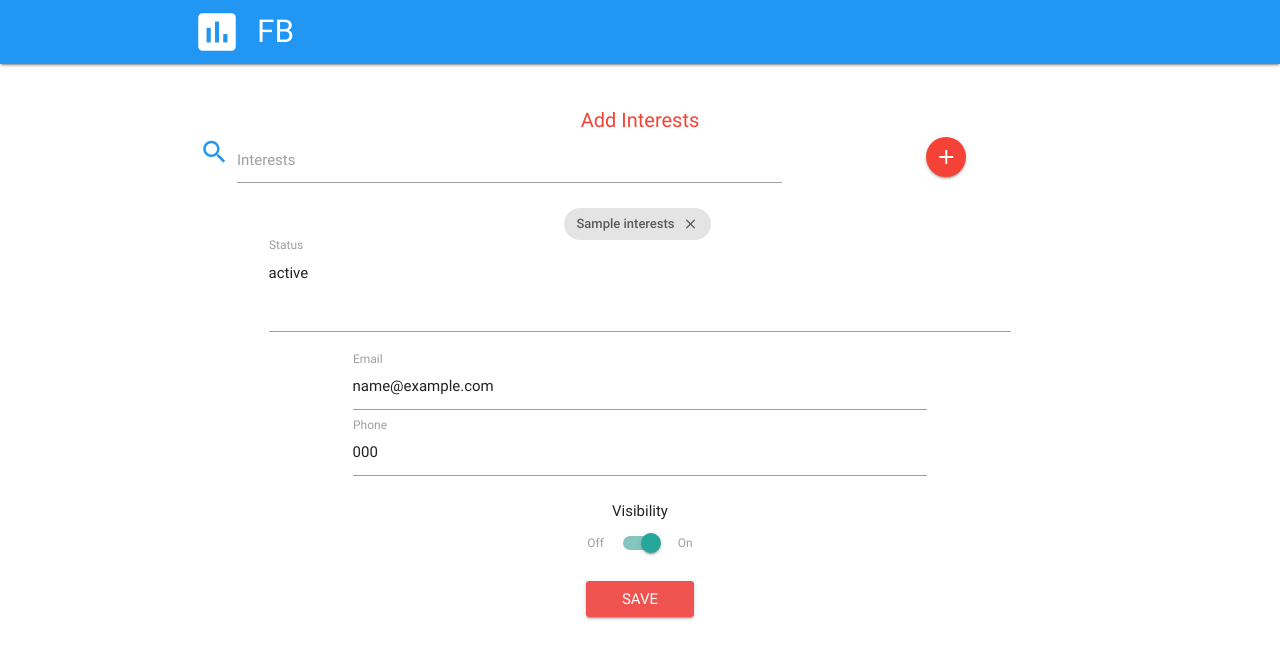
After one commit to vaibhav0000patel/IngeniousHackathon_dotPy, a Flask app: template webview/templates/adduserinfo.html in a window 1280 px wide. The commit adds this page. Shown: the top 659 px of the page. Run offline with Flask 2, Linux system fonts and the light colour scheme; the template is opened without the code that fills it: most values are stand-ins (such as "Sample title", 1, 10 or a date in 2020); some libraries are stand-ins or nearby versions.

Commit message:
Interest based location Webview

```diff
--- a/webview/app.py
+++ b/webview/app.py
@@ -1,4 +1,6 @@
 from flask import Flask,render_template,redirect,url_for,request
+
+import db
 
 app = Flask(__name__)
 
@@ -12,8 +14,8 @@ def addUserInfo(sender_id):
     name = request.args.get('name') if 'name' in request.args else False
 
     if name:
-        user_data = get_userdata(sender_id)
-        interest_data = get_user_interests(sender_id)
+        user_data = db.get_userdata(sender_id)
+        interest_data = db.get_user_interests(sender_id)
         interests=""
         for intdata in interest_data:
             interests += "!#!"+intdata[1]
@@ -23,9 +25,7 @@ def addUserInfo(sender_id):
                     'name' : name,
                     'phone' : user_data[0][8],
                     'email' : user_data[0][3],
-                    'staus' : user_data[0][4],
-                    'lon' : user_data[0][5],
-                    'lat' : user_data[0][6],
+                    'status' : user_data[0][4],
                     'visibility' : user_data[0][7],
                     'interests' : interests
             }
@@ -36,15 +36,12 @@ def addUserInfo(sender_id):
                     'phone' : '',
                     'email' : '',
                     'staus' : '',
-                    'lon' : '',
-                    'lat' : '',
                     'visibility' : '',
                     'interests' : ''
             }
-        return render_template('add_user_data.html',**kwargs)
+        return render_template('adduserinfo.html',**kwargs)
     else:
         return "Invalid URL"
-
 
 
 @app.route('/submituserinfo/',methods = ['POST'])
@@ -56,74 +53,62 @@ def submitUserInfo():
             'phone' : request.form['phone'] if 'phone' in request.form else '',
             'email' : request.form['email'] if 'email' in request.form else '',
             'status' : request.form['status'] if 'status' in request.form else '',
-            'lon' : request.form['lon'] if 'lon' in request.form else '',
-            'lat' : request.form['lat'] if 'lat' in request.form else '',
+            'visibility' : request.form['visibility'] if 'visibility' in request.form else '',
         }
-        interest_data = request.form['interests'].split("!#!") if 'interests' in request.form else ''
+        int_data = request.form['interests'] if 'interests' in request.form else ''
+        interest_data = [i for i in int_data.split("!#!") if len(i)>2]
         if 'sender_id' in request.form:
-            set_userdata(user_data,request.form['sender_id'])
-            set_user_interests(interest_data,request.form['sender_id'])
-        return redirect(url_for('index'))
+            db.set_userdata(user_data,request.form['sender_id'])
+            db.set_user_interests(interest_data,request.form['sender_id'])
+        return redirect('/adduserinfo/'+str(request.form['sender_id'])+'?name='+str(request.form['name']))
 
-def set_userdata(data,sender_id):
-    conn = psycopg2.connect(host="localhost",database="fbsa", user="root", password="123")
-    cur = conn.cursor()
-    cur.execute("Select * from user_data where sender_id='"+str(sender_id)+"'")
-    userdata = cur.fetchall()
-    if userdata:
-        query_data = ""
-        for key in data:
-            query_data += key+"='"+str(data[key])+"',"
-        cur.execute("UPDATE user_data SET "+query_data[:-1]+" WHERE sender_id='"+str(sender_id)+"';")
+
+
+@app.route('/submitlocation/<sender_id>',methods = ['GET'])
+def submitLocation(sender_id):
+    if request.method == 'GET':
+        lon = request.args.get('lon') if 'lon' in request.args else False
+        lat = request.args.get('lat') if 'lat' in request.args else False
+        if lon and lat:
+            user_data = {
+                'sender_id' : sender_id,
+                'lon' : lon,
+                'lat' : lat,
+            }
+            db.set_userdata(user_data,sender_id)
+            return "Data updated successfully!"
+        else:
+            return "Invalid URL"
     else:
-        query_data = "("
-        for key in cols:
-            query_data += "'"+(str(data[key]) if key in data else None)+"',"
-        query_data = query_data[:-1]+")"
-        cur.execute("INSERT into user_data (sender_id,name,phone,email,status,lon,lat) VALUES "+query_data+";")
-    conn.commit()
-    cur.close()
-    return data
+        return "Invalid URL"
 
-def set_user_interests(data,sender_id):
-    conn = psycopg2.connect(host="localhost",database="fbsa", user="root", password="123")
-    cur = conn.cursor()
-    cur.execute("delete from user_interests where sender_id='"+str(sender_id)+"'")
-    for interest in data:
-        if interest!="" or interest!=None:
-            cur.execute("INSERT into user_interests (sender_id,interest) VALUES ('"+str(sender_id)+"','"+str(interest)+"');")
-    conn.commit()
-    cur.close()
-    return data
+@app.route('/checkuserlocation/<sender_id>')
+def checkuserlocation(sender_id):
+    data = db.get_userdata(sender_id)
+    if data:
+        if data[0][5] and data[0][6]:
+            return '1'
+        else:
+            return '0'
+    else:
+        return '0'
 
-def get_userdata(sender_id):
-    conn = psycopg2.connect(host="localhost",database="fbsa", user="root", password="123")
-    cur = conn.cursor()
-    cur.execute("Select * from user_data where sender_id='"+str(sender_id)+"'")
-    data = cur.fetchall()
-    cur.close()
-    conn.close()
-    return data
+@app.route('/getpinnedlocations/',methods = ['GET'])
+def getpinnedlocations():
+    if request.method == 'GET':
+        data = db.get_user_interest_data(request.args.get('interest'))
+        print "###########",data
+        if data:
+            return render_template('google_maps.html',data=data)
+        else:
+            return "N/A"
 
-def get_user_interests(sender_id):
-    conn = psycopg2.connect(host="localhost",database="fbsa", user="root", password="123")
-    cur = conn.cursor()
-    cur.execute("Select * from user_interests where sender_id='"+str(sender_id)+"'")
-    data = cur.fetchall()
-    cur.close()
-    conn.close()
-    return data
 
-def get_user_interest_data(interest):
-    conn = psycopg2.connect(host="localhost",database="fbsa", user="root", password="123")
-    cur = conn.cursor()
-    cur.execute("Select * from user_data ud,user_interests ui where ud.sender_id=ui.sender_id and ui.interest='"+interest+"';")
-    data = cur.fetchall()
-    cur.close()
-    conn.close()
-    return data
+
+
+
 
 
 
 if __name__ == '__main__':
-    app.run()
+    app.run(threaded=True)
--- /dev/null
+++ b/webview/templates/adduserinfo.html
@@ -0,0 +1,173 @@
+
+<!DOCTYPE html>
+<html lang="en">
+<head>
+  <meta http-equiv="Content-Type" content="text/html; charset=UTF-8"/>
+  <meta name="viewport" content="width=device-width, initial-scale=1, maximum-scale=1.0"/>
+  <title>User Info</title>
+
+  <!-- CSS  -->
+  <link href="https://fonts.googleapis.com/icon?family=Material+Icons" rel="stylesheet">
+  <link href="{{ url_for('static',filename='css/materialize.css') }}" type="text/css" rel="stylesheet" media="screen,projection"/>
+  <link href="{{ url_for('static',filename='css/style.css') }}" type="text/css" rel="stylesheet" media="screen,projection"/>
+  <link rel="stylesheet" href="https://maxcdn.bootstrapcdn.com/font-awesome/4.4.0/css/font-awesome.min.css">
+    <script src="{{ url_for('static',filename='js/Chart.min.js') }}"></script>
+    <style>
+      th,td{
+        text-align: center;
+      }
+
+      .row{
+        margin-bottom: 5px;
+      }
+      .input-field{
+        margin: 0!important;
+      }
+    </style>
+</head>
+<body>
+  <nav class="blue " role="navigation">
+    <div class="nav-wrapper container">
+		<a id="logo-container" href="" class="brand-logo">
+			<i class=" material-icons" style="font-size:50px">insert_chart</i>FB
+		</a>
+    <!--<ul class="right hide-on-med-and-down">
+      <li><a href="/twitter">Home</a></li>
+
+    </ul>
+
+      <ul id="nav-mobile" class="side-nav">
+        <li><a href="#">Home</a></li>
+      </ul>
+      <a href="#" data-activates="nav-mobile" class="button-collapse"><i class="material-icons">menu</i></a>
+    -->
+    </div>
+  </nav>
+  <div class="section no-pad-bot" id="index-banner">
+      <div class="container">
+          <br>
+
+          <h6 class="header center red-text lighten-1" style="font-size:20px;">Add Interests</h6>
+
+          <form action = "/submituserinfo/" method="post">
+
+      			<div class="row" align="center">
+              <div class="input-field row center" align="center">
+                <div class="input-field col s8 center" align="center">
+        					<i class="material-icons prefix" style="color:#2196f3">search</i>
+        					<input id="user_interest" type="text" class="validate" />
+        					<label for="user_interest">Interests</label>
+                </div>
+                <div class="input-field col s4 center" align="center">
+                  <a href="javascript:void(0)" onclick="add_interest()" class="btn-floating btn-small waves-effect waves-light red" style="font-size:10px;"><i class="material-icons">add</i></a>
+                </div>
+              </div>
+      			</div>
+      		  <div class="row center" id="interests_tbody">
+
+            </div>
+
+            <div class="row">
+              <div class="col s1"></div>
+              <div class="input-field col s10">
+                <textarea id="status" name="status" class="materialize-textarea">{{ status }}</textarea>
+                <label for="status">Status</label>
+              </div>
+              <div class="col s1"></div>
+            </div>
+
+            <div class="input-field row center" align="center">
+              <div class="col s2"></div>
+              <div class="input-field col s8 center" align="center">
+                <input type="text" name="email" id="email" value="{{ email }}"/>
+                <label for="email">Email</label>
+              </div>
+              <div class="col s2"></div>
+            </div>
+
+            <div class="input-field row center" align="center">
+              <div class="col s2"></div>
+                <div class="input-field col s8 center" align="center">
+                  <input type="text" name="phone" id="phone" value="{{ phone }}"/>
+                  <label for="phone">Phone</label>
+                </div>
+              <div class="col s2"></div>
+            </div>
+            <div class="row" align="center">
+              <h6 style="text-align:center;">Visibility</h6>
+            </div>
+            <div class="row" align="center">
+              <div class="col s2"></div>
+                <div class="col s8 center" align="center">
+                  <div class="switch">
+                    <label>
+                      Off
+                      <input type="checkbox" onchange="change_visibility()" id="visibility" {{ '' if(visibility=="off") else 'checked' }}>
+                      <span class="lever"></span>
+                      On
+                    </label>
+                  </div>
+                </div>
+              <div class="col s2"></div>
+            </div>
+            <input type="text" name="name" id="name" hidden="true" value="{{ name }}"/>
+            <input type="text" name="interests" id="interests" hidden="true" value="{{ interests }}"/>
+            <input type="text" name="sender_id" id="sender_id" value="{{ sender_id }}"  hidden="true"/>
+            <input type="text" name="visibility" id="user_visibility" hidden="true" value="{{ 'off' if(visibility=='off') else 'on' }}" default="on"/>
+
+            <br/>
+
+            <div class="input-field row center" align="center">
+              <input type="submit" value="Save" name="submit" class="btn waves-effect waves-light red lighten-1">
+            </div>
+
+
+          </form>
+
+      <br>
+    </div>
+  </div>
+
+  <!--  Scripts-->
+    <script src="{{ url_for('static',filename='js/jquery.js') }}"></script>
+    <script src="{{ url_for('static',filename='js/materialize.js') }}"></script>
+    <script src="{{ url_for('static',filename='js/init.js') }}"></script>
+
+  <script>
+    function change_visibility(){
+      data = $('#visibility').val();
+      if ($('#visibility').is(":checked")){
+        $('#user_visibility').val('on');
+      }else{
+        $('#user_visibility').val('off');
+      }
+    }
+    function assign_data(){
+      var data = "";
+      $("#interests_tbody div").each(function() {
+         data = data+"!#!"+$(this).find(".item").html();
+      });
+      console.log(data);
+      $('#interests').val(data);
+    }
+    function add_interest(){
+      if($("#user_interest").val().trim()!=null && $("#user_interest").val().trim()!=""){
+        $('#interests_tbody').append('<div class="chip"><span class="item">'+$("#user_interest").val().trim()+'</span><i class="close material-icons" onClick="$(this).closest(\'div\').remove();assign_data();">close</div>');
+        assign_data();
+        $('#user_interest').val('');
+      }
+    }
+    $(document).ready(function(){
+      var str = "{{ interests }}";
+      var res = str.split("!#!")
+      $( res ).each(function( index ) {
+        if (res[index].length>1){
+          $('#interests_tbody').append('<div class="chip"><span class="item">'+res[index]+'</span><i class="close material-icons" onClick="$(this).closest(\'div\').remove();assign_data();">close</div>');
+        }
+      });
+
+    });
+  </script>
+
+  </body>
+</html>
```
Also changed, not shown: webview/db.py (added, +64 -0 lines), webview/templates/google_maps.html (+18 -9 lines).
